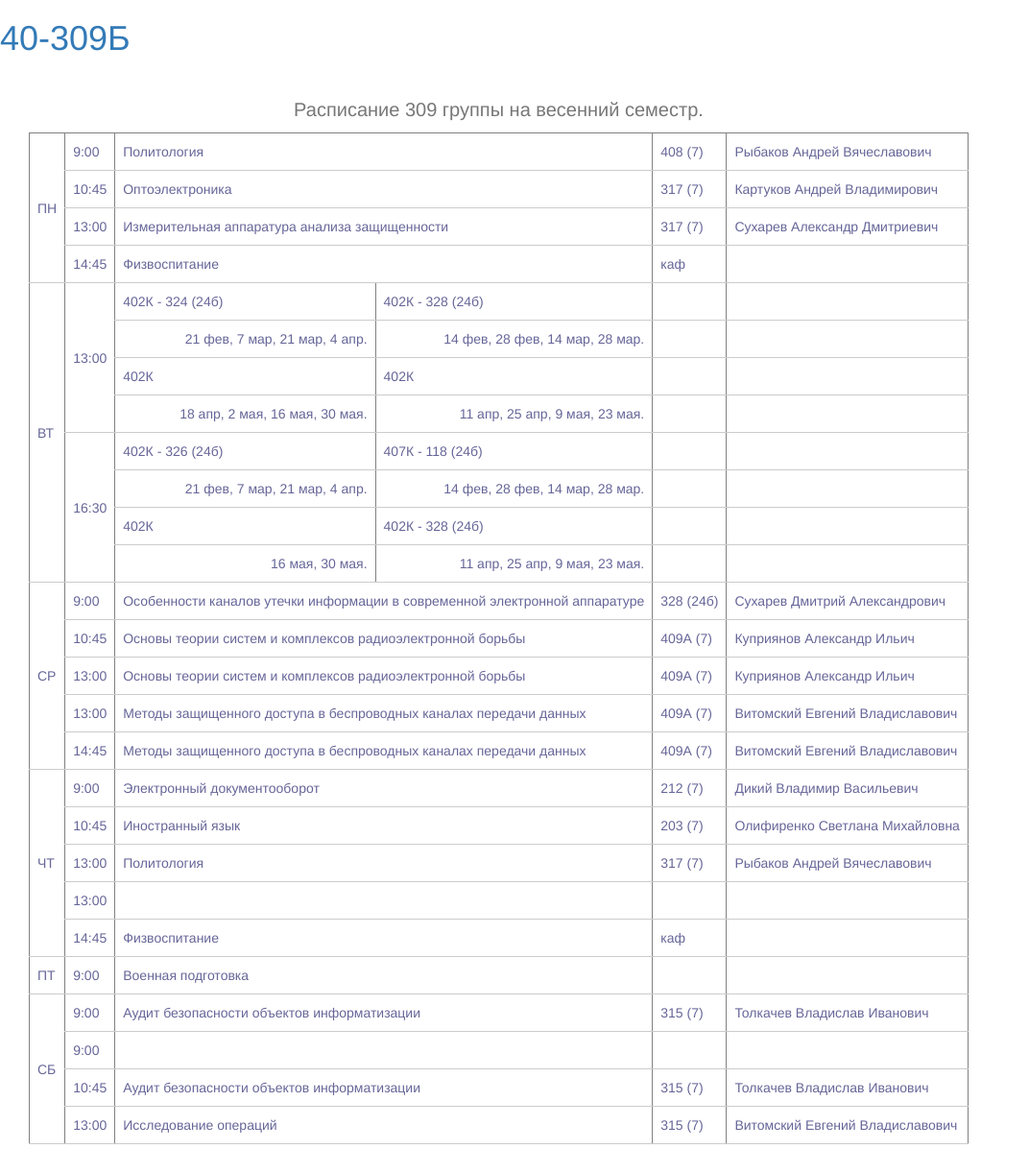
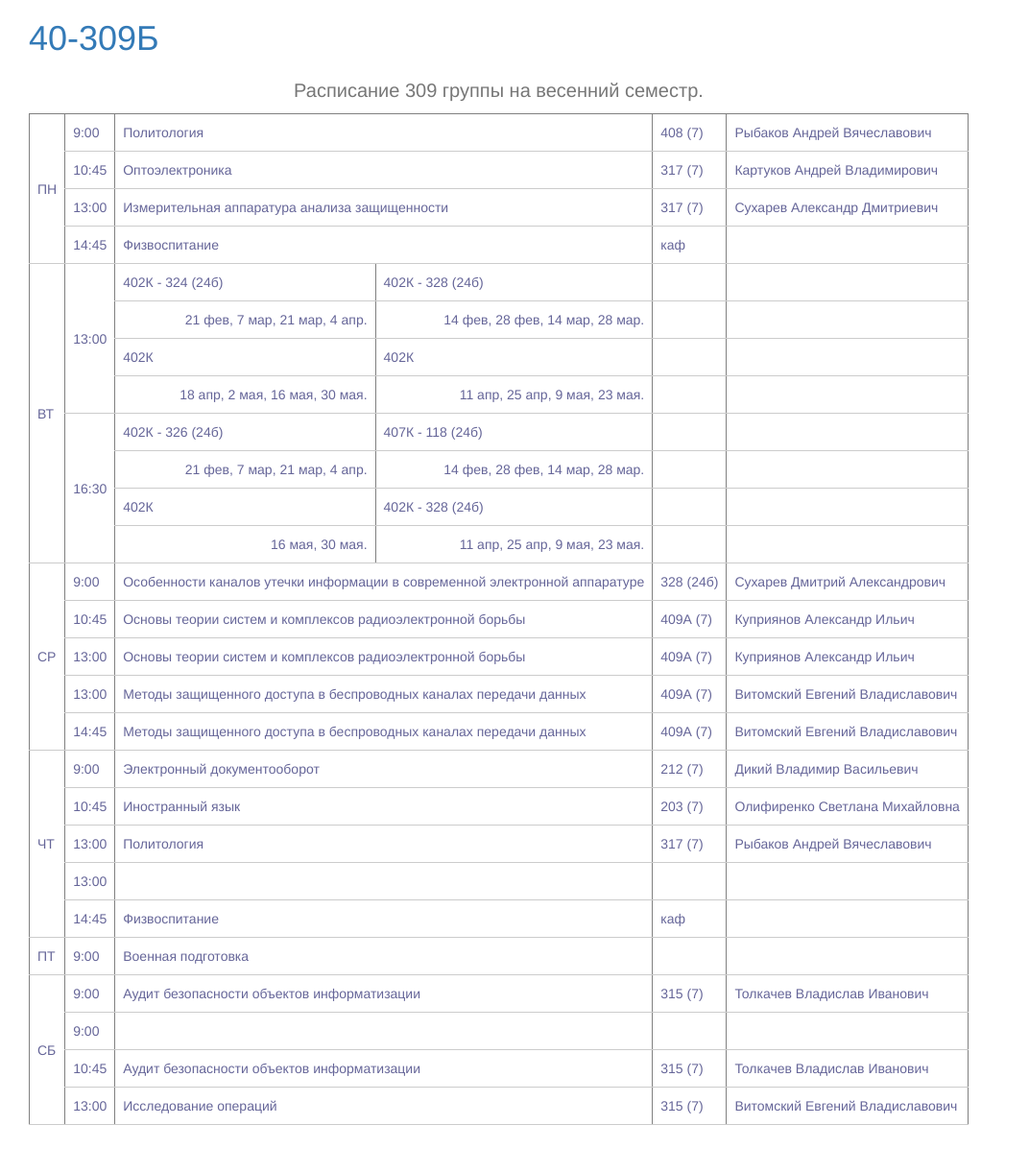
Before and after one commit to Kavtaskin/first_look_at_Django, a Django app: page / in a window 1280 px wide. Shown: the whole page at 96% size, without its empty margins (0-1072 px from the left). After the commit the page ends 1172 px from the top, so only its background shows below. Run offline with Django 3.2, Linux system fonts and the light colour scheme; some libraries are stand-ins or nearby versions.

Commit message:
Mod. static files

```diff
--- a/Blog/static/css/blog.css
+++ b/Blog/static/css/blog.css
@@ -13,6 +13,12 @@ caption {
 }
 
 .parent{
-    margin: 20px; /* Отступы вокруг элемента */
-    padding: 10px; /* Поля вокруг текста */
+    margin-left: 20px; /* Отступы вокруг элемента */
+    margin-bottom: 20px;
+    padding-bottom: 10px;
+    padding-left: 10px;/* Поля вокруг текста */
 }
+
+h1{
+    padding-left: 30px;
+}
```
